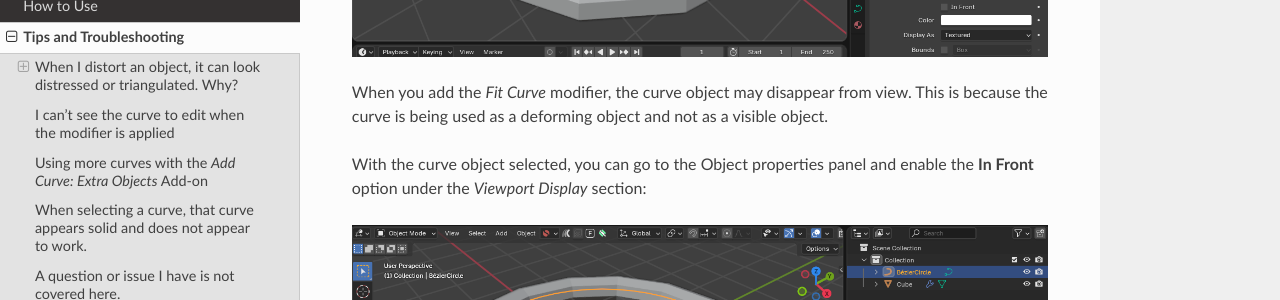
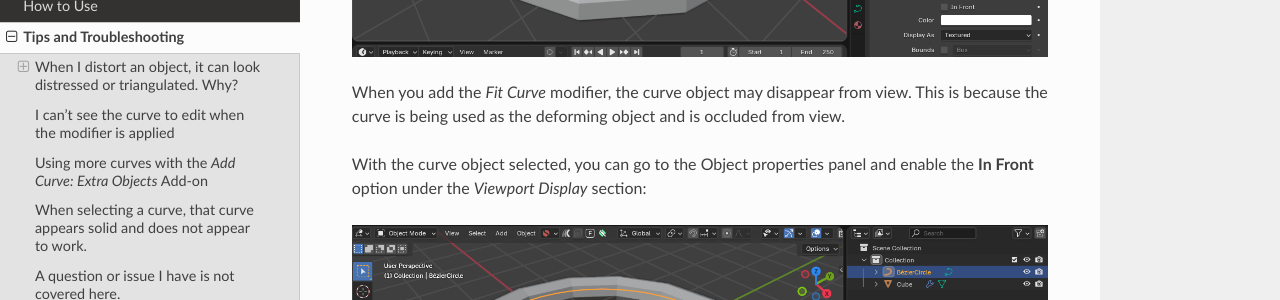
Before and after one commit to mkingsnorth/fit-curve-docs, a Sphinx documentation site: the page built from docs/troubleshooting.rst, in a window 1280 px wide and 900 px high, scrolled down 2738 px. Shown: the part 175-475 px from the top of the window. Built offline with Sphinx 7.4.7 and the Read the Docs theme 3.1.0, drawn with Linux system fonts in a browser that asks for light colours.

Commit message:
Added troubleshooting for viewport display and extra objects

```diff
--- a/docs/troubleshooting.rst
+++ b/docs/troubleshooting.rst
@@ -58,7 +58,7 @@ I can't see the curve to edit when the modifier is applied
 .. image:: _static/images/object_in_front_1.png
    :alt: Troubleshooting
 
-When you add the *Fit Curve* modifier, the curve object may disappear from view. This is because the curve is being used as a deforming object and not as a visible object.
+When you add the *Fit Curve* modifier, the curve object may disappear from view. This is because the curve is being used as the deforming object and is occluded from view.
 
 With the curve object selected, you can go to the Object properties panel and enable the **In Front** option under the *Viewport Display* section:
 
```
